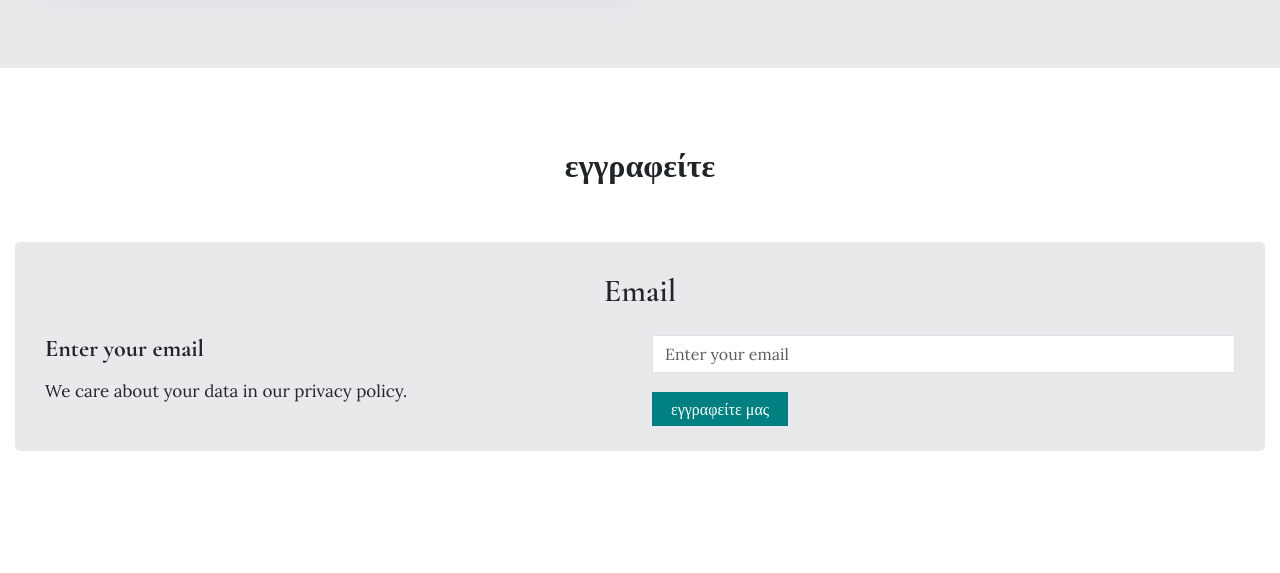
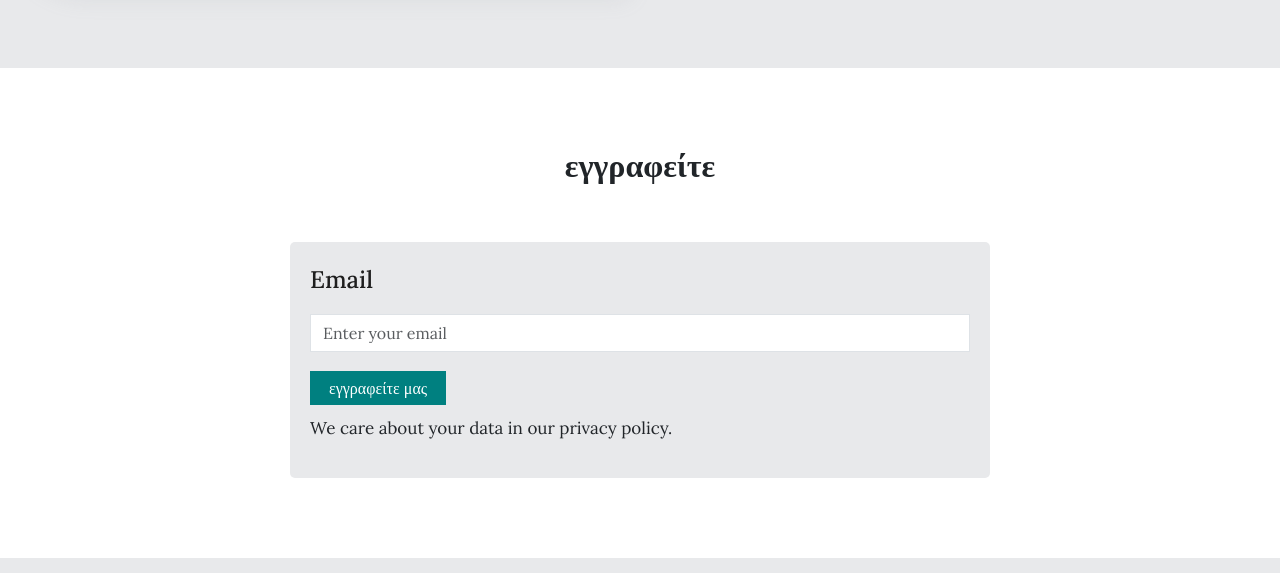
Before and after one commit to frontenddev344/Gamgod, a plain HTML site: page index.html in a window 1280 px wide. Shown: the part 4110-4683 px from the top of the page. Drawn offline with nearby package versions, Linux system fonts and the light colour scheme.

Commit message:
subscribe section designed

```diff
--- a/assets/css/style.css
+++ b/assets/css/style.css
@@ -245,11 +245,6 @@ header {
   margin-bottom: 16px;
 }
 
-.news_letter_inner {
-  padding: 30px;
-  background: var(--bg-light);
-  border-radius: 5px;
-}
 
 .form-control {
   border-radius: unset;
@@ -294,7 +289,7 @@ header {
 }
 
 footer {
-  background-color:#fff;
+  background-color:var(--bg-light);
 }
 
 .footer_right h2 {
@@ -398,3 +393,10 @@ a.logo img {
 .image_resort_list a img {
   border-radius: 10px 0px 0px 10px;
 }
+.news_letter_email {
+  padding: 20px;
+  margin: 0 auto;
+  max-width: 700px;
+  background: #e8e9eb;
+  border-radius: 5px;
+}
--- a/index.html
+++ b/index.html
@@ -47,7 +47,7 @@
             </div>
             <ul class="nav-list">
                 <li><a href="index.html" class="active">Home</a></li>
-                <li><a href="./aboutus.html"class="active">About us</a></li>
+                <li><a href="./aboutus.html" class="active">About us</a></li>
             </ul>
         </nav>
     </header>
@@ -126,8 +126,8 @@
                 <div class="row  align-items-center">
                     <div class="col-md-3 col-lg-4">
                         <div class="resort_img image_resort_list">
-                            <a href="./caesarspalace.html" target="_blank"> <img
-                                src="./assets/images/CaesarsPalace.jpg" alt="" class="img-fluid"></a>
+                            <a href="./caesarspalace.html" target="_blank"> <img src="./assets/images/CaesarsPalace.jpg"
+                                    alt="" class="img-fluid"></a>
                         </div>
                     </div>
                     <div class="col-md-3 col-lg-3">
@@ -164,8 +164,8 @@
                 <div class="row  align-items-center">
                     <div class="col-md-3 col-lg-4">
                         <div class="resort_img image_resort_list">
-                            <a href="./wynnlasvegas.html" target="_blank"> <img
-                                src="./assets/images/WynnLasVegas1.avif" alt="" class="img-fluid"></a>
+                            <a href="./wynnlasvegas.html" target="_blank"> <img src="./assets/images/WynnLasVegas1.avif"
+                                    alt="" class="img-fluid"></a>
                         </div>
                     </div>
                     <div class="col-md-3 col-lg-3">
@@ -273,8 +273,8 @@
                 <div class="row  align-items-center">
                     <div class="col-md-3 col-lg-4">
                         <div class="resort_img image_resort_list">
-                            <a href="./thecosmopolitan.html" target="_blank"> <img
-                                src="./assets/images/TheBellagio.jpg" alt="" class="img-fluid"></a>
+                            <a href="./thecosmopolitan.html" target="_blank"> <img src="./assets/images/TheBellagio.jpg"
+                                    alt="" class="img-fluid"></a>
                         </div>
                     </div>
                     <div class="col-md-3 col-lg-3">
@@ -343,28 +343,19 @@
                 </div>
             </div>
             <div class="news_letter_inner">
-                <div class="row">
-                    <div class="col text-center">
-                        <h2 class="mb-4">Email</h3>
-                    </div>
-                </div>
                 <div class="row align-items-center">
-                    <div class="col-lg-6">
-                        <div class="inner_news_letter_left">
-                            <h3>Enter your email</h3>
-                            <p>We care about your data in our privacy policy.</p>
-                        </div>
-                    </div>
-                    <div class="col-lg-6">
+                    <div class="col">
+                        <div class="news_letter_email">
                             <div class="inner_news_letter_right">
                                 <div class="">
-                                <!-- <label for="">Email</label> -->
+                                    <label for="">Email</label>
                                     <input type="email" class="form-control" placeholder="Enter your email">
                                     <div class="submit_btn mt-4">
                                         <a href="" class="common_btn" target="_blank">
                                             εγγραφείτε μας</a>
                                     </div>
-
+                                    <p>We care about your data in our privacy policy.</p>
+                                </div>
                             </div>
                         </div>
                     </div>
```
Lines whose indentation alone changed are shown as unchanged.
